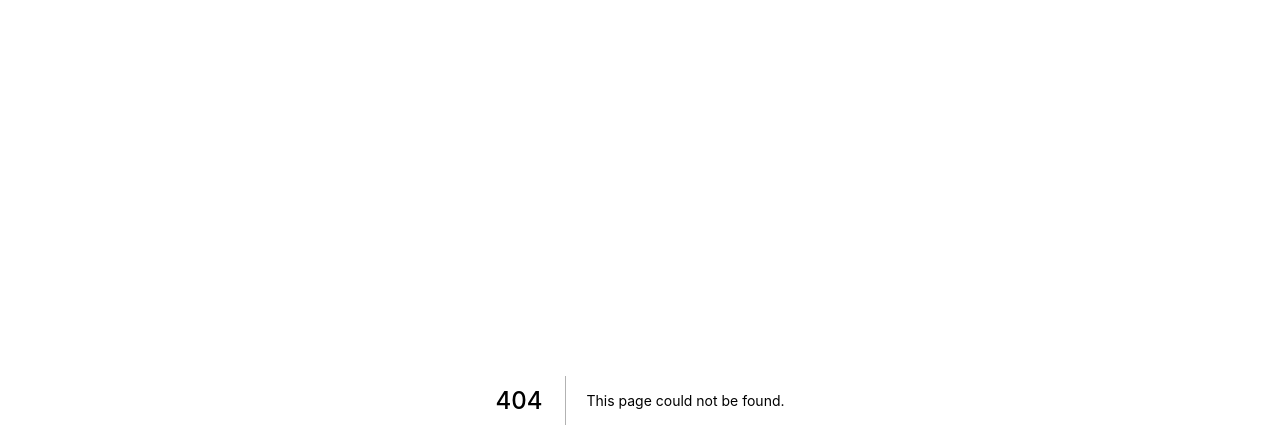
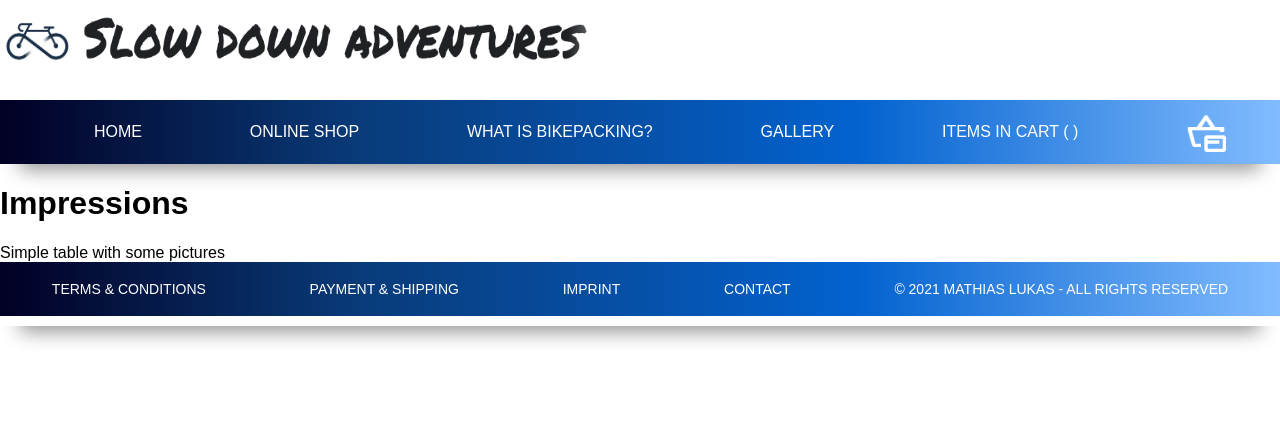
Before and after one commit to mtslks-zz/nextjs-ecommerce-store, a Next.js app: page /gallery in a window 1280 px wide. Before the commit this address had no page. Shown: the top 448 px of the page. Built offline with nearby package versions, Linux system fonts and the light colour scheme.

Commit message:
Add CSS styling to product page

```diff
--- a/components/Footer.js
+++ b/components/Footer.js
@@ -7,6 +7,8 @@ const footerStyles = css`
   align-items: center;
   height: 8vh;
   width: 100vw;
+  border-bottom: 10px solid white;
+  box-shadow: rgba(0, 0, 0, 0.45) 0px 25px 20px -20px;
   background: rgb(2, 0, 36);
   background: linear-gradient(
     90deg,
@@ -15,7 +17,6 @@ const footerStyles = css`
     rgba(3, 98, 207, 1) 67%,
     rgba(0, 119, 255, 0.4948354341736695) 100%
   );
-  text-transform: uppercase;
   list-style-type: none;
   justify-content: space-around;
 
@@ -25,8 +26,8 @@ const footerStyles = css`
     box-sizing: border-box;
     list-style-type: none;
     justify-content: flex;
-  }
-  a {
+    font-size: 14px;
+    text-transform: uppercase;
     color: white;
     text-decoration: none;
   }
@@ -54,10 +55,6 @@ export default function Footer() {
       <Link href="/">
         <a>Contact</a>
       </Link>
-      <Link href="/visitus">
-        <a>Visit Us</a>
-      </Link>
-      <p />
       <a>© 2021 Mathias Lukas - All Rights Reserved</a>
     </footer>
   );
--- a/components/Header.js
+++ b/components/Header.js
@@ -11,6 +11,7 @@ const navBar = css`
   align-items: center;
   height: 8vh;
   width: 100vw;
+  box-shadow: rgba(0, 0, 0, 0.45) 0px 25px 20px -20px;
   background: rgb(2, 0, 36);
   background: linear-gradient(
     90deg,
@@ -29,8 +30,6 @@ const navBar = css`
     box-sizing: border-box;
     list-style-type: none;
     justify-content: flex;
-  }
-  a {
     color: white;
     text-decoration: none;
   }
@@ -72,26 +71,36 @@ export default function Header() {
             </li>
             <li>
               <Link href="/products">
-                <a>Products</a>
+                <a>Online Shop</a>
               </Link>
             </li>
             <li>
-              <Link href="/bikepacking">
-                <a>Bikepacking FAQ</a>
+              <a
+                href="https://bikepacking.com/plog/what-is-bikepacking/"
+                target="_blank"
+                rel="noopener noreferrer"
+              >
+                What is bikepacking?
+              </a>
+            </li>
+
+            <li>
+              <Link href="/gallery">
+                <a>Gallery</a>
               </Link>
             </li>
-
             <li>
               <a>Items in cart ( ) </a>
             </li>
             <li>
+              <a href="../cartPage">
                 <Image
                   src={Shoppingcart}
                   alt="Shopping cart symbol"
                   height="40px"
                   width="40px"
-                color="white"
                 />
+              </a>
             </li>
           </ul>
         </nav>
--- a/pages/cartPage.js
+++ b/pages/cartPage.js
@@ -7,7 +7,10 @@ export default function Shoppingcart() {
       <Head>
         <title>Shopping cart</title>
       </Head>
-      <div>Here, the items should pop up</div>
+      <div>
+        <h1>SHOPPING CART</h1>
+        Here, the items should pop up
+      </div>
     </Layout>
   );
 }
--- a/pages/bikepacking.js
+++ b/pages/gallery.js
@@ -1,15 +1,16 @@
 import Head from 'next/head';
 import Layout from '../components/Layout';
 
-export default function About() {
+export default function Gallery() {
   return (
     <Layout>
       <Head>
-        <title>What is bikepacking?</title>
+        <title>Gallery</title>
       </Head>
       <div>
-        <h1>What is bikepacking?</h1>
+        <h1>Impressions</h1>
       </div>
+      <div>Simple table with some pictures</div>
     </Layout>
   );
 }
--- a/pages/index.js
+++ b/pages/index.js
@@ -9,7 +9,7 @@ export default function Home() {
     <Layout>
       {' '}
       <Head>
-        <title>Adventurize Me - Onlineshop</title>
+        <title>Welcome to Slow Down Adventures</title>
         <meta
           name="description"
           content="Next.js E-Commerce Project UpLeveled Bootcamp"
--- a/util/database.js
+++ b/util/database.js
@@ -23,7 +23,7 @@ export const products = [
   },
   {
     id: '3',
-    name: 'Gravel Bike - Ultra Titanium',
+    name: 'Allroad Bike - Ultra Titanium',
     desc: 'The Ultra is our ultimate endurance machine to eat mile after mile!',
     price: {
       currency: 'EUR',
```
Also changed, not shown: pages/products/index.js (+11 -1 lines), pages/visitus.js (deleted, +0 -16 lines), public/fonts/PermanentMarker-Regular.ttf (deleted). Lines whose indentation alone changed are shown as unchanged.
